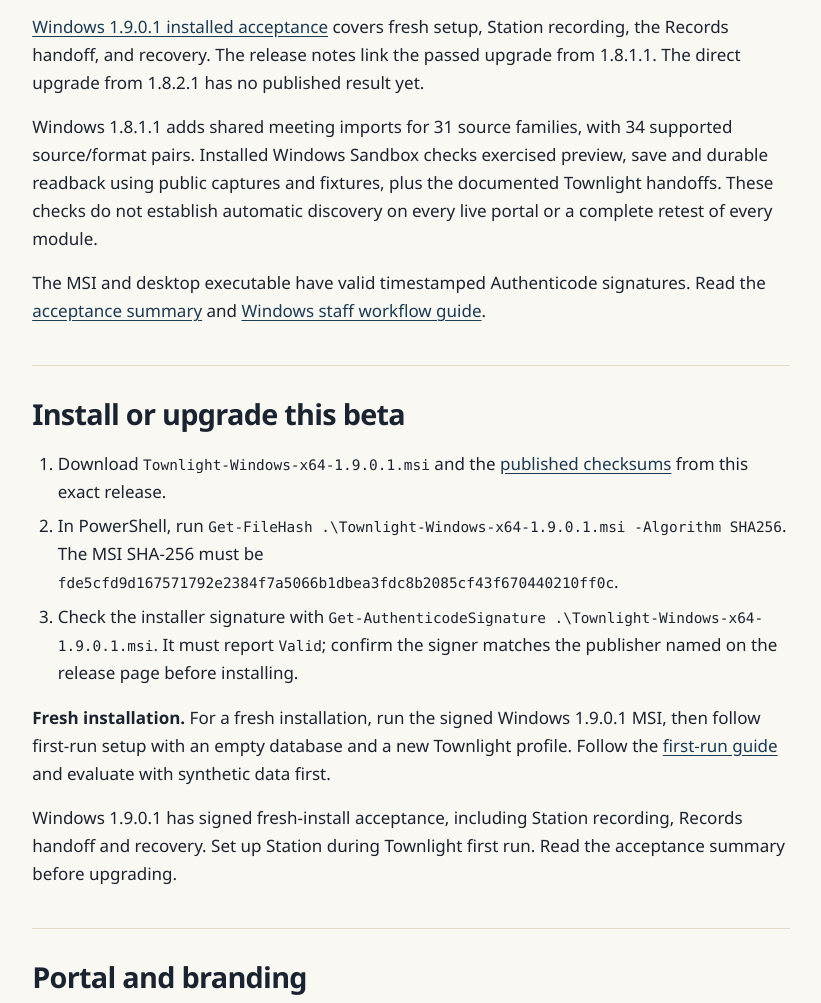
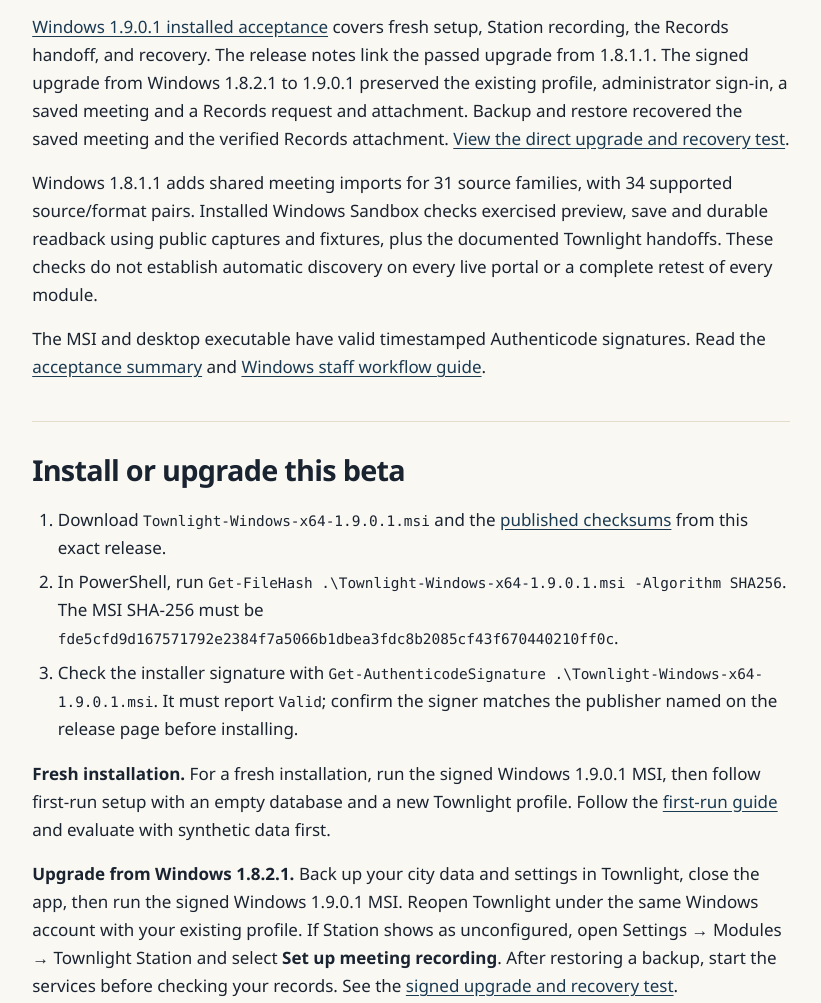
Before and after one commit to townlight/townlight.github.io, a plain HTML site: page announcement.html in a window 1280 px wide. Shown: the part 1970-2973 px from the top of the page, without its empty margins (229-1050 px from the left). Drawn offline with Linux system fonts and the light colour scheme.

Commit message:
Document the verified Windows 1.8.2.1 upgrade (#24)
Co-authored-by: Scott Converse <scottconverse@users.noreply.github.com>

```diff
--- a/announcement.html
+++ b/announcement.html
@@ -62,7 +62,7 @@ and acceptance.</li>
 manuals are AGPL-3.0-only; retained historical grants and third-party
 notices still apply.</p>
 <h2 id="what-was-verified">What was verified</h2>
-<p><a href="https://github.com/townlight/townlight/releases/download/townlight-windows-v1.9.0.1/ACCEPTANCE-Windows-1.9.0.1.md">Windows 1.9.0.1 installed acceptance</a> covers fresh setup, Station recording, the Records handoff, and recovery. The release notes link the passed upgrade from 1.8.1.1. The direct upgrade from 1.8.2.1 has no published result yet.</p>
+<p><a href="https://github.com/townlight/townlight/releases/download/townlight-windows-v1.9.0.1/ACCEPTANCE-Windows-1.9.0.1.md">Windows 1.9.0.1 installed acceptance</a> covers fresh setup, Station recording, the Records handoff, and recovery. The release notes link the passed upgrade from 1.8.1.1. The signed upgrade from Windows 1.8.2.1 to 1.9.0.1 preserved the existing profile, administrator sign-in, a saved meeting and a Records request and attachment. Backup and restore recovered the saved meeting and the verified Records attachment. <a href="https://github.com/townlight/townlight/actions/runs/44863028775">View the direct upgrade and recovery test</a>.</p>
 <p>Windows 1.8.1.1 adds shared meeting imports for 31 source families,
 with 34 supported source/format pairs. Installed Windows Sandbox checks
 exercised preview, save and durable readback using public captures and
@@ -94,6 +94,7 @@ the signed Windows 1.9.0.1 MSI, then follow first-run setup with an
 empty database and a new Townlight profile. Follow the <a
 href="https://townlight.github.io/manuals/suite.html#first-run">first-run
 guide</a> and evaluate with synthetic data first.</p>
+<p><strong>Upgrade from Windows 1.8.2.1.</strong> Back up your city data and settings in Townlight, close the app, then run the signed Windows 1.9.0.1 MSI. Reopen Townlight under the same Windows account with your existing profile. If Station shows as unconfigured, open Settings → Modules → Townlight Station and select <strong>Set up meeting recording</strong>. After restoring a backup, start the services before checking your records. See the <a href="https://github.com/townlight/townlight/actions/runs/44863028775">signed upgrade and recovery test</a>.</p>
 <p>Windows 1.9.0.1 has signed fresh-install acceptance, including Station recording, Records handoff and recovery. Set up Station during Townlight first run. Read the acceptance summary before upgrading.</p>
 <h2 id="portal-and-branding">Portal and branding</h2>
 <p>The resident portal is a separately deployed beta with its own <a
```
Also changed, not shown: support.html (+3 -2 lines).
